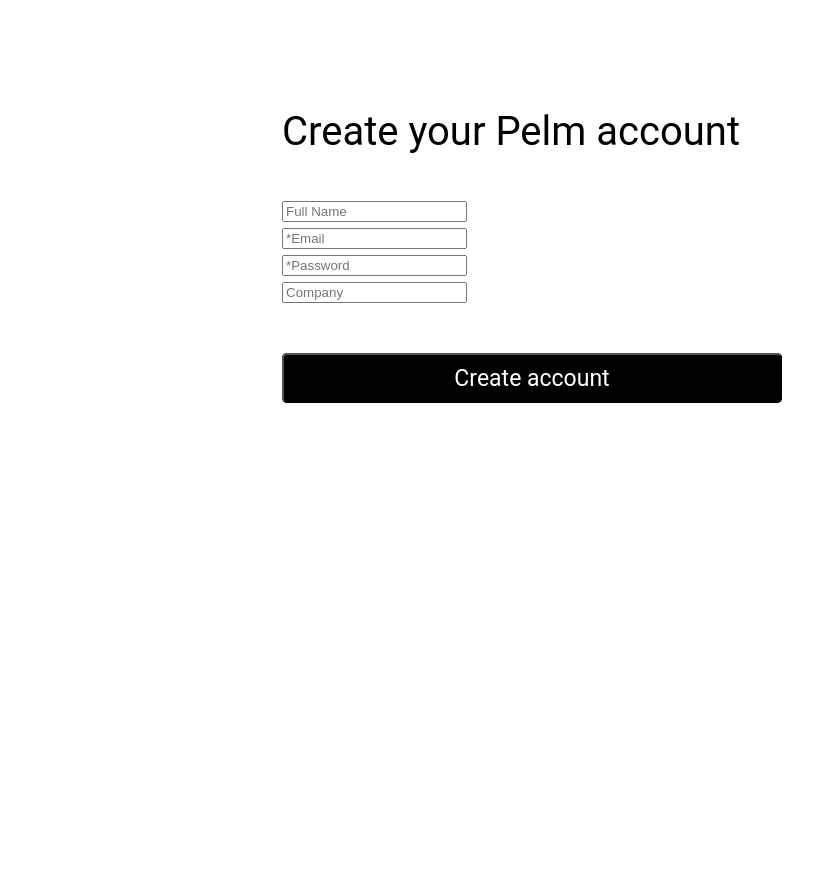
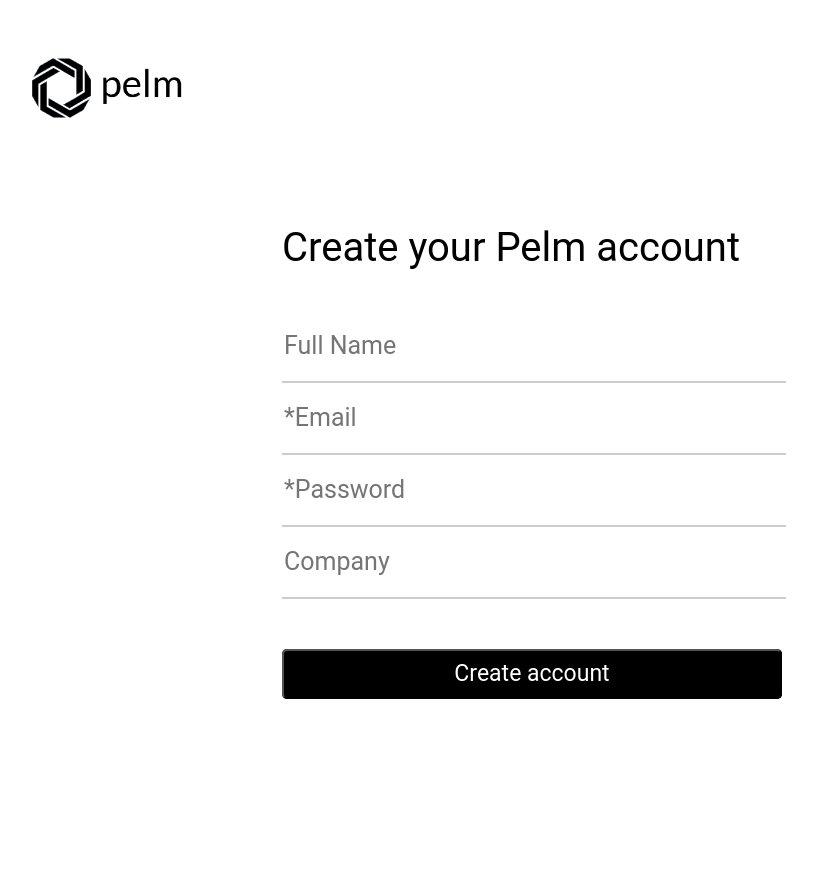
Before and after one commit to 3dmund/pelm-website, a PHP site: page /register.html in a window 1280 px wide. Shown: the whole page, without its empty margins (108-925 px from the left). Before the commit the page ends 403 px from the top, so only its background shows below. Run offline with PHP 8.4, Linux system fonts and the light colour scheme.

Commit message:
add styling for form and add link to home page

```diff
--- a/assets/css/main.css
+++ b/assets/css/main.css
@@ -494,6 +494,39 @@
   font-size: 23px; font-family:roboto,sans-serif; color: #666666;
 }
 
+/******FORM*******/
+#formDestination {
+  display: none;
+}
+#contact-form-outter {
+  /*border: 1px solid #999999;*/
+  width: 60%;
+  /*height: 40%;*/
+  /*padding: 50px;*/
+  /*margin-left: 20%;*/
+  margin-bottom: 70px;
+  font-size: 30px;
+}
+#message {
+  padding-bottom: 0px;
+}
+.text-field {
+  border: 0;
+  outline: 0;
+  background: transparent;
+  border-bottom: 2px solid #cccccc;
+  width: 100%;
+  max-width: 100%;
+  font-size: 25px;
+  line-height: 40px;
+  padding-bottom: 15px;
+  padding-top: 15px;
+  color: black;
+  font-family:roboto,sans-serif;
+}
+.text-field:focus {
+  border-bottom: 2px solid black;
+}
 
 .register-form-row {
   width: 500px;
--- a/index.html
+++ b/index.html
@@ -35,7 +35,6 @@
           </div>
         </nav>
       </header>
-
     </div>
   </div>
 
--- a/register.html
+++ b/register.html
@@ -9,6 +9,34 @@
     <noscript><link rel="stylesheet" href="assets/css/noscript.css" /></noscript>
 </head>
 <body>
+    <!-- HEADER -->
+    <div id="header" class="section-outer">
+        <div class="header-section-inner">
+            <header class="header">
+                <nav class="navbar">
+                    <a href="index.html"><img style="width: 150px;" src="images/pelm-logo-with-text.png" /></a>
+<!--                    <ul class="nav-menu">-->
+<!--                        <li class="nav-item">-->
+<!--                            <a href="product.html" class="nav-link">Product</a>-->
+<!--                        </li>-->
+<!--                        <li class="nav-item">-->
+<!--                            <a href="documentation.html" class="nav-link">Documentation</a>-->
+<!--                        </li>-->
+<!--                        <li class="nav-item">-->
+<!--                            <a href="register.html" class="nav-link">Sign up</a>-->
+<!--                        </li>-->
+<!--                    </ul>-->
+<!--    -->
+<!--                    <div class="hamburger">-->
+<!--                        <span class="bar"></span>-->
+<!--                        <span class="bar"></span>-->
+<!--                        <span class="bar"></span>-->
+<!--                    </div>-->
+                </nav>
+            </header>
+        </div>
+    </div>
+
     <div style = "display: flex; justify-content: center;">
         <div style = "margin-top: 100px; margin-bottom: 100px; display: flex; flex-direction: column">
             <div style="font-size: 40px; font-family:roboto-bold,roboto,sans-serif; margin-bottom: 40px">Create your Pelm account</div>
```
